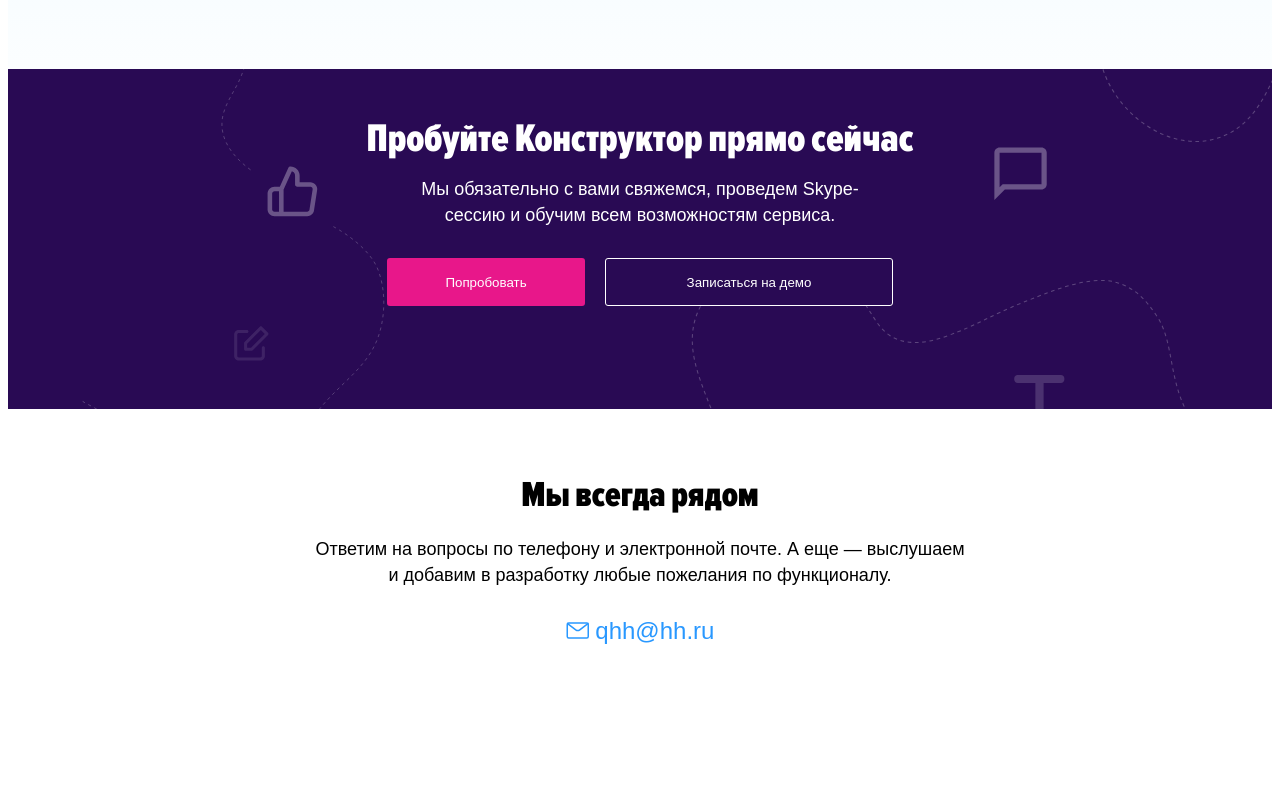
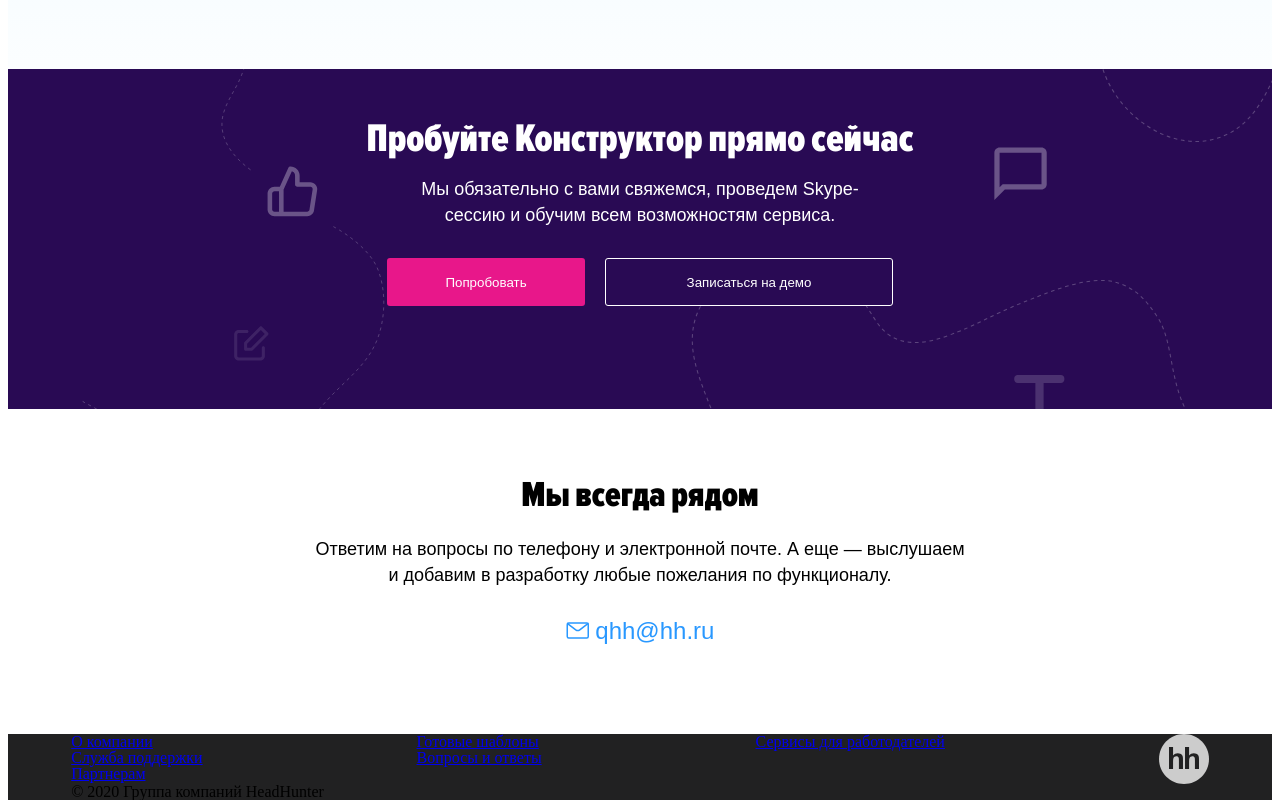
Before and after one commit to Denis-sit/pricing2.0, a plain HTML site: page index.html in a window 1280 px wide. Shown: the part 6711-7511 px from the top of the page. Before the commit the page ends 7355 px from the top, so only its background shows below. Drawn offline with Linux system fonts and the light colour scheme; files whose address does not match are found by name.

Commit message:
добавленна структура footer

```diff
--- a/css/style.css
+++ b/css/style.css
@@ -1380,5 +1380,20 @@ ul{
     }
     .footer{
         margin-top: 90px;
+        background: #212122;
+    }
+
+    .footer-wrapper{
+        width: 90%;
+        margin: 0 auto 0 auto;
+    }
+
+    .footer-nav{
+        display: flex;
+        justify-content: space-between;
+    }
+
+    .footer-nav ul{
+        margin: 0;
     }
 }
--- a/index.html
+++ b/index.html
@@ -607,6 +607,46 @@
                 <p class="connection__email"><a href="qhh@hh.ru"></a>
                     <img src="img/email.svg" alt="Почта"> qhh@hh.ru</p>
             </div>
+            <div class="footer">
+                <div class="footer-wrapper">
+                    <div class="footer-nav">
+                        <ul>
+                            <li><a href="#">О компании</a></li>
+                            <li><a href="#">Служба поддержки</a></li>
+                            <li><a href="#">Партнерам</a></li>
+                        </ul>
+                        <ul>
+                            <li><a href="#">Готовые шаблоны</a></li>
+                            <li><a href="#">Вопросы и ответы</a></li>
+                        </ul>
+                        <a href="#">Сервисы для работодателей</a>
+                        <img src="img/footer-logo.svg" alt="Logo">
+                    </div>
+                    <div class="footer-social">
+                        <p>© 2020 Группа компаний HeadHunter</p>
+                        <div class="footer-social__item">
+                            <a href="#">
+                                <div class="social vk"></div>
+                            </a>
+                            <a href="#">
+                                <div class="social facebook"></div>
+                            </a>
+                            <a href="#">
+                                <div class="social ok"></div>
+                            </a>
+                            <a href="#">
+                                <div class="social twiter"></div>
+                            </a>
+                            <a href="#">
+                                <div class="social inst"></div>
+                            </a>
+                            <a href="#">
+                                <div class="social telegram"></div>
+                            </a>
+                        </div>
+                    </div>
+                </div>
+            </div>
     </section>
 </body>
 </html>
```
Also changed, not shown: img/footer-logo.svg (added), img/social-icon.svg (added).
